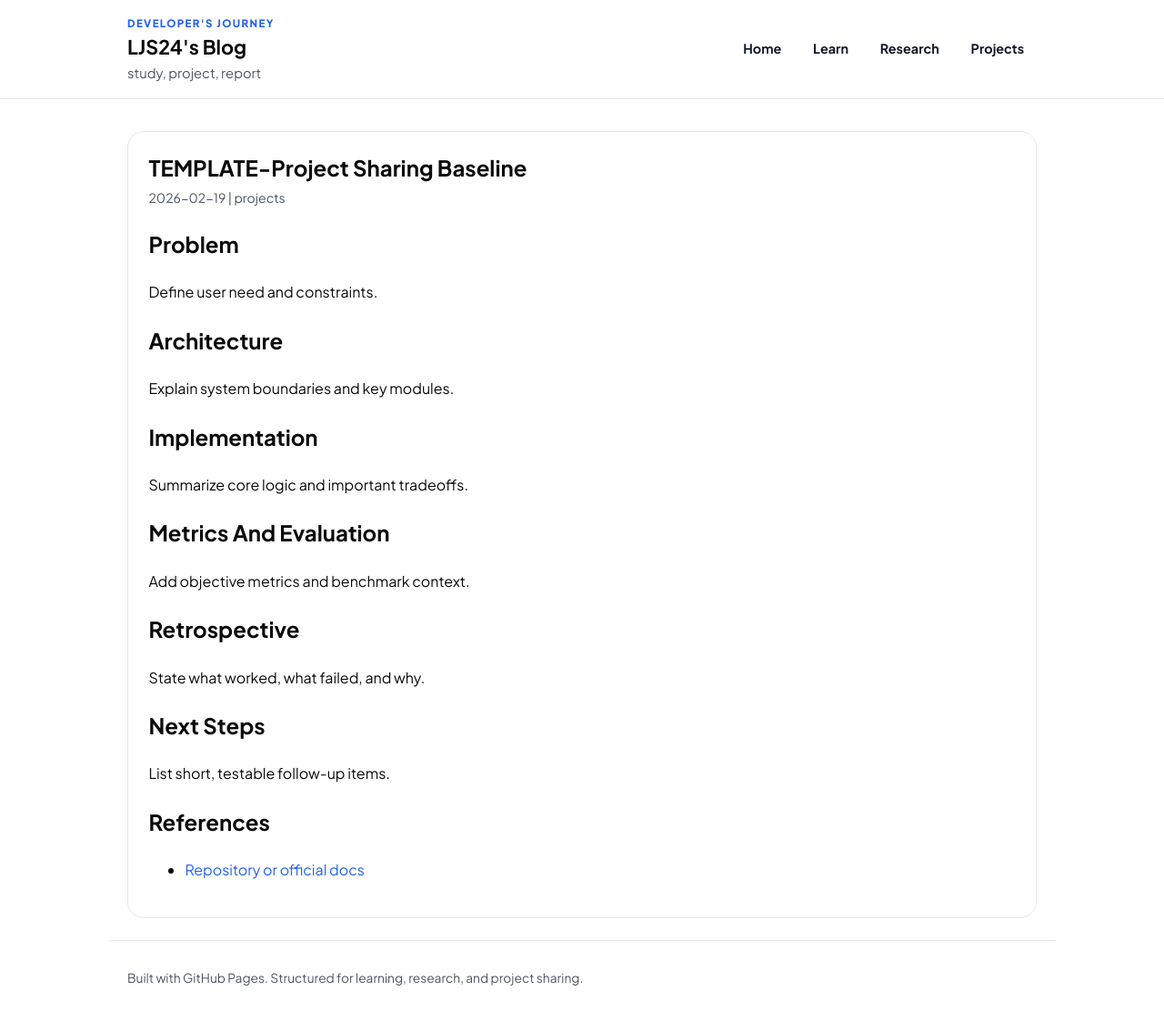
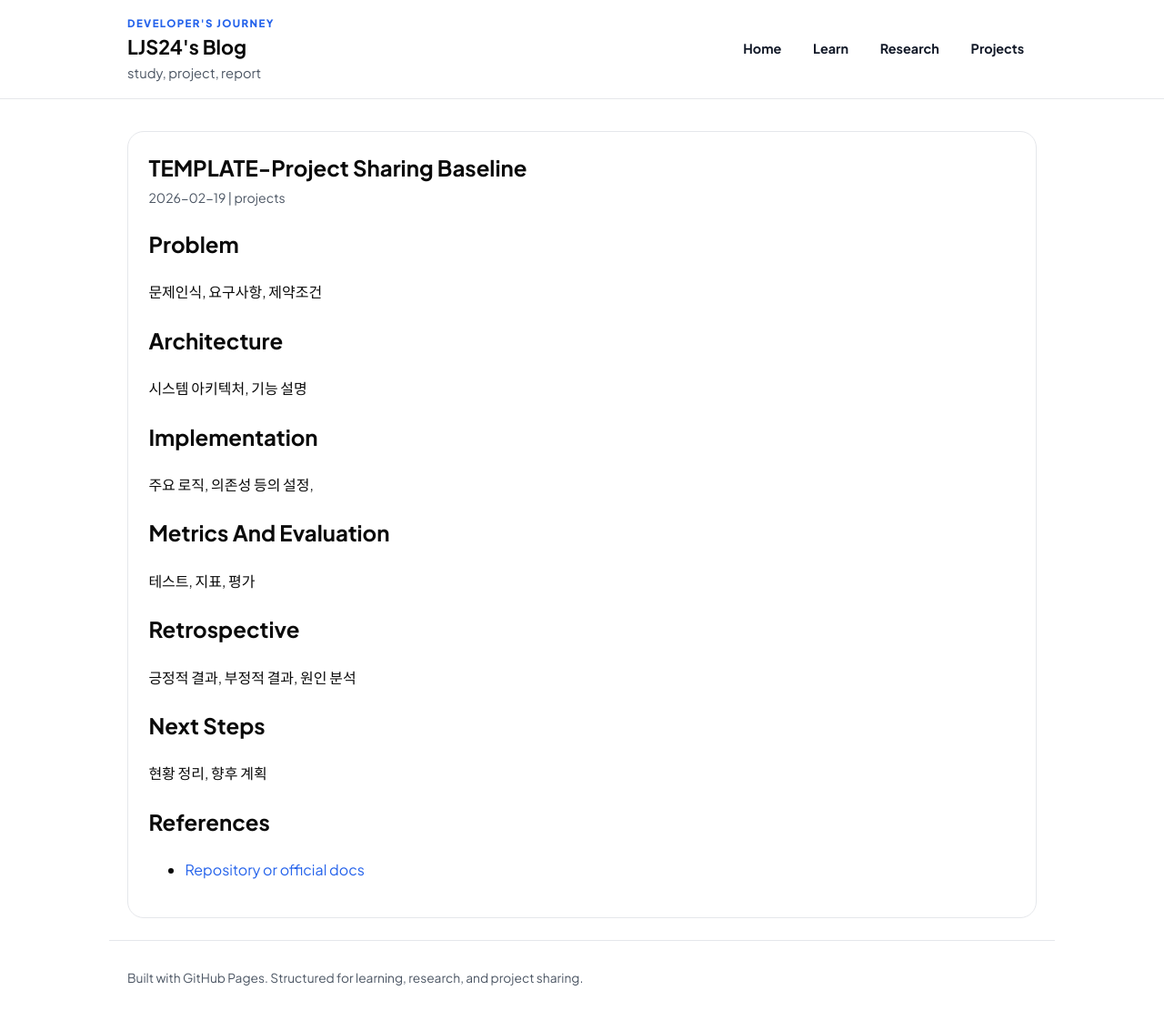
Before and after one commit to LJS24/LJS24.github.io, a Jekyll site: the page built from _posts/projects/2026-02-19-project-post-template.md, in a window 1280 px wide and 1132 px high. Shown: the top 1122 px of the window at 91% size. Built offline with Jekyll 4.4.1, drawn with Linux system fonts in a browser that asks for light colours.

```diff
--- a/_posts/projects/2026-02-19-project-post-template.md
+++ b/_posts/projects/2026-02-19-project-post-template.md
@@ -8,22 +8,22 @@ summary: "A baseline project post with decisions, implementation, and evaluation
 ---
 
 ## Problem
-Define user need and constraints.
+문제인식, 요구사항, 제약조건
 
 ## Architecture
-Explain system boundaries and key modules.
+시스템 아키텍처, 기능 설명
 
 ## Implementation
-Summarize core logic and important tradeoffs.
+주요 로직, 의존성 등의 설정,
 
 ## Metrics And Evaluation
-Add objective metrics and benchmark context.
+테스트, 지표, 평가
 
 ## Retrospective
-State what worked, what failed, and why.
+긍정적 결과, 부정적 결과, 원인 분석
 
 ## Next Steps
-List short, testable follow-up items.
+현황 정리, 향후 계획
 
 ## References
 - [Repository or official docs](https://example.com)
```
Also changed, not shown: _posts/learn/2026-02-19-learning-note-template.md (+5 -5 lines), _posts/research/2026-02-19-research-report-template.md (+5 -5 lines).
